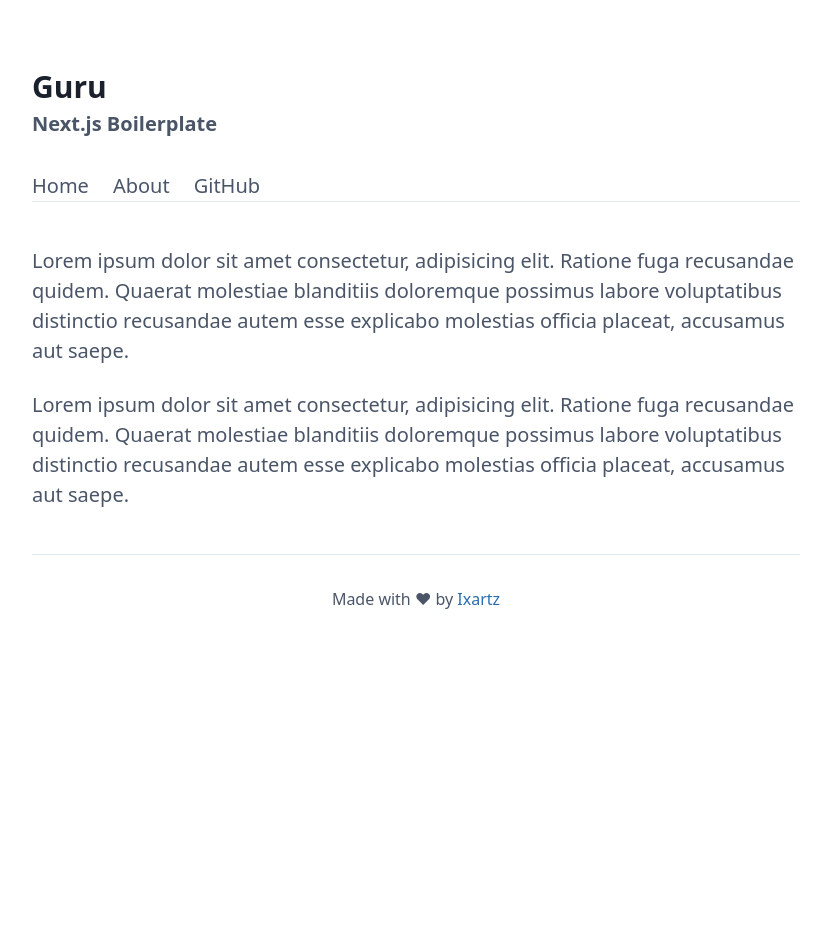
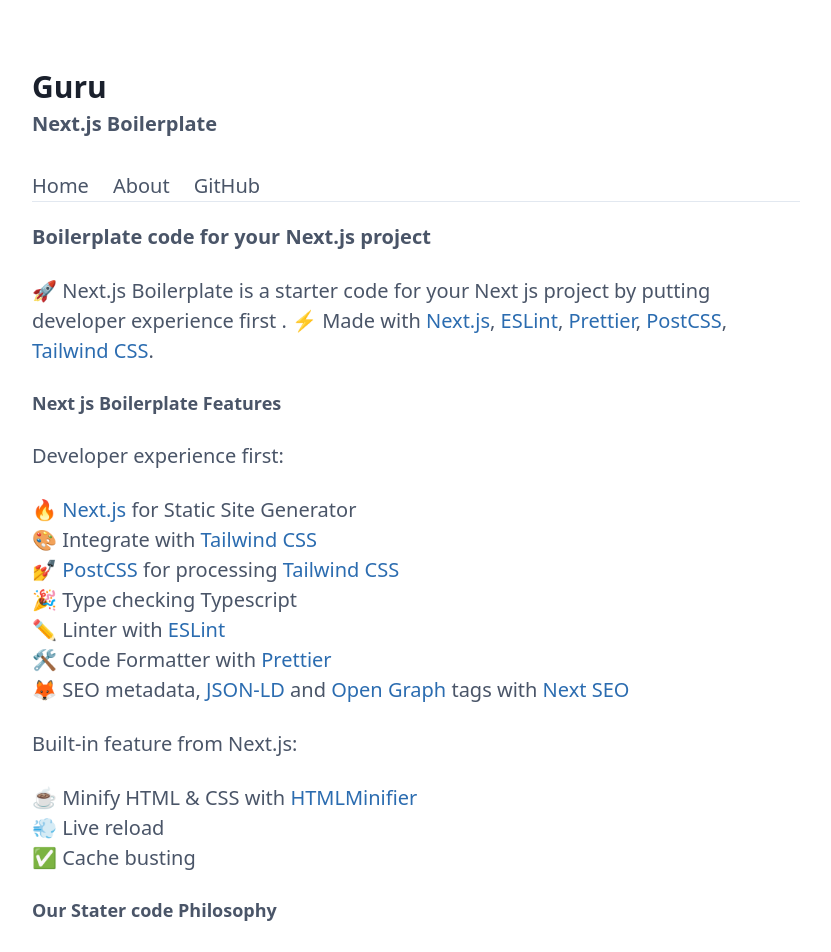
Before and after one commit to CyberWarrior1224/next.js-boilerplate, a Next.js app: page / in a window 1280 px wide. Shown: the top 952 px of the page, without its empty margins (224-1055 px from the left). Before the commit the page ends 800 px from the top, so only its background shows below. Built offline with nearby package versions, Linux system fonts and the light colour scheme.

Commit message:
Add project description

```diff
--- a/src/pages/index.tsx
+++ b/src/pages/index.tsx
@@ -7,22 +7,192 @@
   <Main
     meta={(
       <Meta
-        title="Lorem ipsum"
-        description="Lorem ipsum"
+        title="Next.js Boilerplate Presentation"
+        description="Next js Boilerplate is the perfect starer code for your project. Build your React application with Next.js framework."
         locale="en"
         site_name="Creative Designs Guru"
       />
     )}
   >
+    <h1 className="font-bold text-xl">Boilerplate code for your Next.js project</h1>
     <p>
-      Lorem ipsum dolor sit amet consectetur, adipisicing elit. Ratione fuga recusandae quidem.
-      Quaerat molestiae blanditiis doloremque possimus labore voluptatibus distinctio recusandae
-      autem esse explicabo molestias officia placeat, accusamus aut saepe.
+      <span role="img" aria-label="rocket">
+        🚀
+      </span>
+      {' '}
+      Next.js Boilerplate is a starter code for your Next js project by putting developer experience
+      first .
+      {' '}
+      <span role="img" aria-label="zap">
+        ⚡️
+      </span>
+      {' '}
+      Made with
+      {' '}
+      <a href="https://nextjs.org" rel="nofollow">
+        Next.js
+      </a>
+      ,
+      {' '}
+      <a href="https://eslint.org" rel="nofollow">
+        ESLint
+      </a>
+      ,
+      {' '}
+      <a href="https://prettier.io" rel="nofollow">
+        Prettier
+      </a>
+      ,
+      {' '}
+      <a href="https://postcss.org" rel="nofollow">
+        PostCSS
+      </a>
+      ,
+      {' '}
+      <a href="https://tailwindcss.com" rel="nofollow">
+        Tailwind CSS
+      </a>
+      .
     </p>
+    <h2 className="font-semibold text-lg">Next js Boilerplate Features</h2>
+    <p>Developer experience first:</p>
+    <ul>
+      <li>
+        <span role="img" aria-label="fire">
+          🔥
+        </span>
+        {' '}
+        <a href="https://nextjs.org" rel="nofollow">
+          Next.js
+        </a>
+        {' '}
+        for Static Site Generator
+      </li>
+      <li>
+        <span role="img" aria-label="art">
+          🎨
+        </span>
+        {' '}
+        Integrate with
+        {' '}
+        <a href="https://tailwindcss.com" rel="nofollow">
+          Tailwind CSS
+        </a>
+      </li>
+      <li>
+        <span role="img" aria-label="nail_care">
+          💅
+        </span>
+        {' '}
+        <a href="https://postcss.org" rel="nofollow">
+          PostCSS
+        </a>
+        {' '}
+        for processing
+        {' '}
+        <a href="https://tailwindcss.com" rel="nofollow">
+          Tailwind CSS
+        </a>
+      </li>
+      <li>
+        <span role="img" aria-label="tada">
+          🎉
+        </span>
+        {' '}
+        Type checking Typescript
+      </li>
+      <li>
+        <span role="img" aria-label="pencil2">
+          ✏️
+        </span>
+        {' '}
+        Linter with
+        {' '}
+        <a href="https://eslint.org" rel="nofollow">
+          ESLint
+        </a>
+      </li>
+      <li>
+        <span role="img" aria-label="hammer_and_wrench">
+          🛠
+        </span>
+        {' '}
+        Code Formatter with
+        {' '}
+        <a href="https://prettier.io" rel="nofollow">
+          Prettier
+        </a>
+      </li>
+      <li>
+        <span role="img" aria-label="fox_face">
+          🦊
+        </span>
+        {' '}
+        SEO metadata,
+        {' '}
+        <a
+          href="https://developers.google.com/search/docs/guides/intro-structured-data"
+          rel="nofollow"
+        >
+          JSON-LD
+        </a>
+        {' '}
+        and
+        {' '}
+        <a href="https://ogp.me/" rel="nofollow">
+          Open Graph
+        </a>
+        {' '}
+        tags with
+        {' '}
+        <a href="https://github.com/garmeeh/next-seo">Next SEO</a>
+      </li>
+    </ul>
+    <p>Built-in feature from Next.js:</p>
+    <ul>
+      <li>
+        <span role="img" aria-label="coffee">
+          ☕
+        </span>
+        {' '}
+        Minify HTML &amp; CSS with
+        {' '}
+        <a href="https://www.npmjs.com/package/html-minifier" rel="nofollow">
+          HTMLMinifier
+        </a>
+      </li>
+      <li>
+        <span role="img" aria-label="dash">
+          💨
+        </span>
+        {' '}
+        Live reload
+      </li>
+      <li>
+        <span role="img" aria-label="white_check_mark">
+          ✅
+        </span>
+        {' '}
+        Cache busting
+      </li>
+    </ul>
+    <h2 className="font-semibold text-lg">Our Stater code Philosophy</h2>
+    <ul>
+      <li>Minimal code</li>
+      <li>SEO-friendly</li>
+      <li>
+        <span role="img" aria-label="rocket">
+          🚀
+        </span>
+        {' '}
+        Production-ready
+      </li>
+    </ul>
     <p>
-      Lorem ipsum dolor sit amet consectetur, adipisicing elit. Ratione fuga recusandae quidem.
-      Quaerat molestiae blanditiis doloremque possimus labore voluptatibus distinctio recusandae
-      autem esse explicabo molestias officia placeat, accusamus aut saepe.
+      Check our GitHub project for more information about
+      {' '}
+      <a href="https://github.com/ixartz/Next-js-Boilerplate">Next js Boilerplate</a>
+      .
     </p>
   </Main>
 );
--- a/src/styles/main.css
+++ b/src/styles/main.css
@@ -15,3 +15,7 @@
 .content p {
   @apply my-6;
 }
+
+.content ul {
+  @apply my-6;
+}
```
